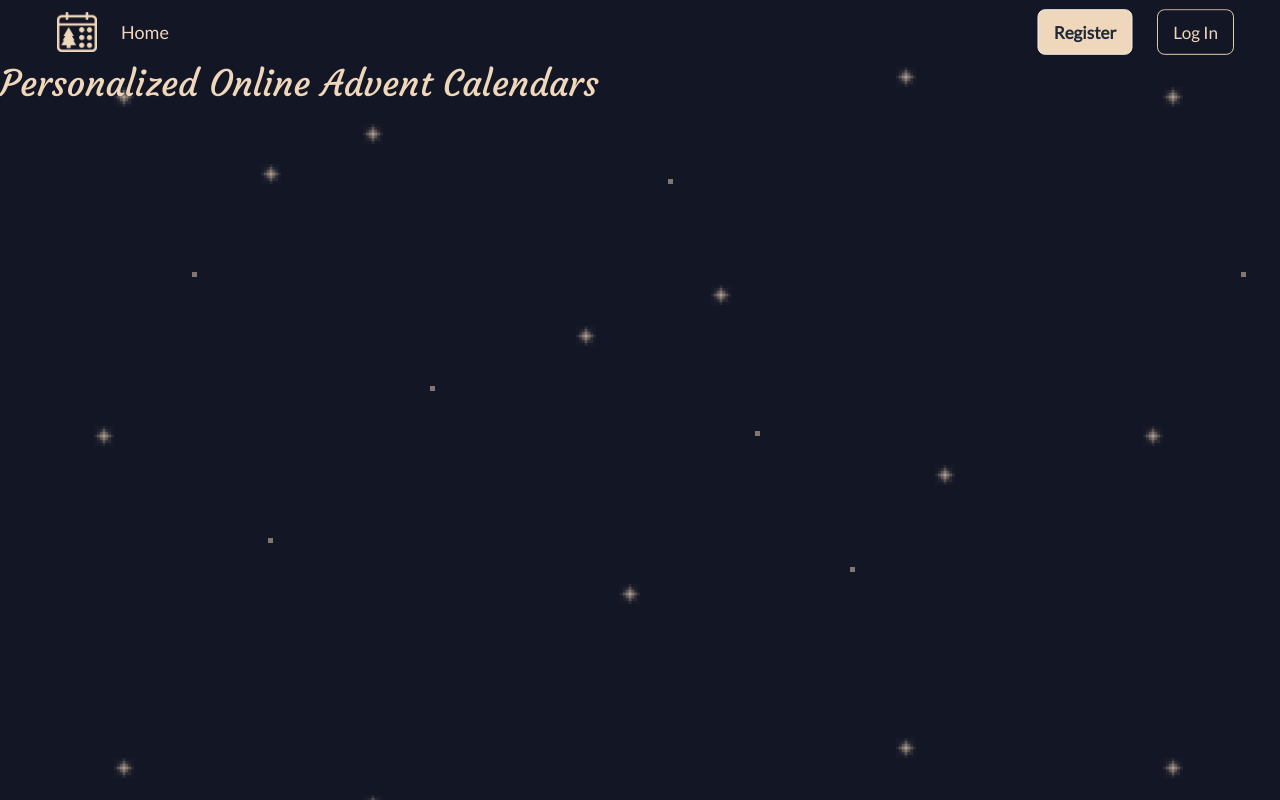
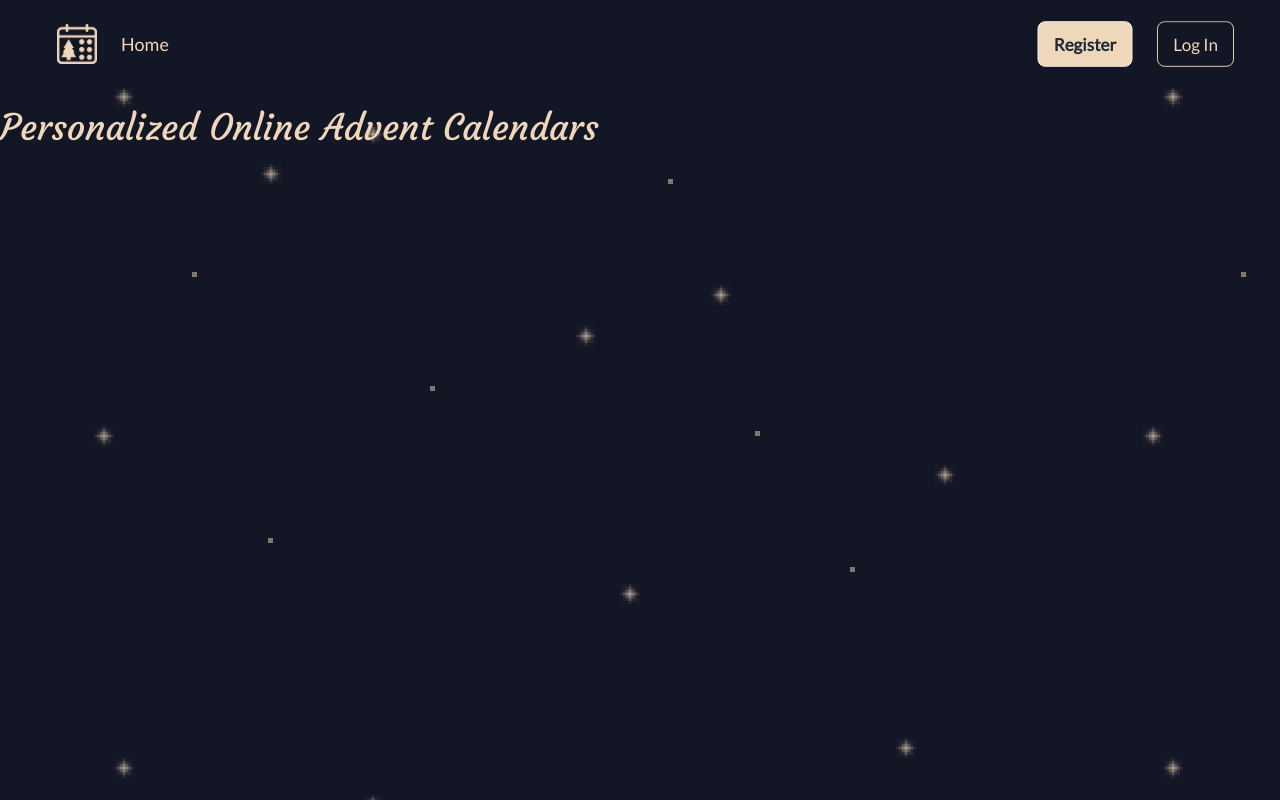
Before and after one commit to johntrehearn/CalendarApp-Team-5, a Next.js app in the folder frontend/: page / in a window 1280 px wide. Built offline with nearby package versions, Linux system fonts and the light colour scheme.

Commit message:
Add more padding and margin for nav

```diff
--- a/frontend/src/components/Header.tsx
+++ b/frontend/src/components/Header.tsx
@@ -57,7 +57,7 @@ const MenuItems = () => {
 
 const Header = () => {
   return (
-    <header className="bg-base">
+    <header className="bg-base mb-5 py-3">
       <nav className="navbar content-width">
         {/* NAVBAR LEFT SIDE */}
         <div className="navbar-start">
```
